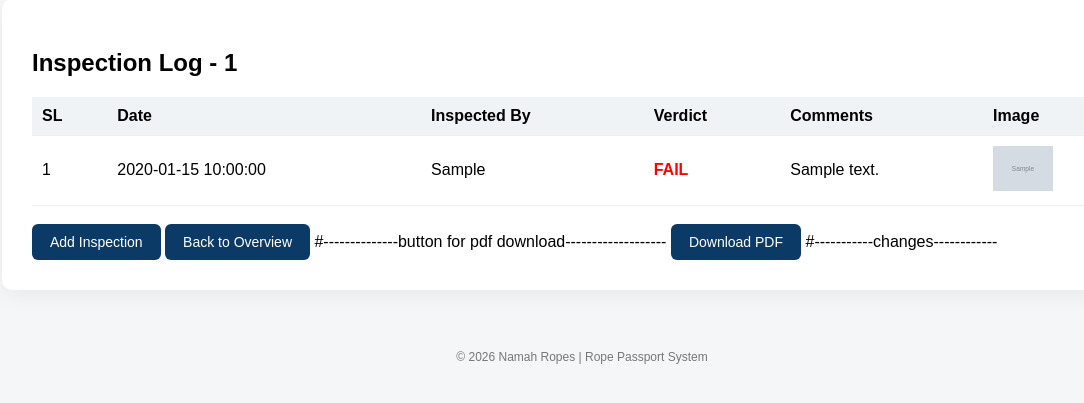
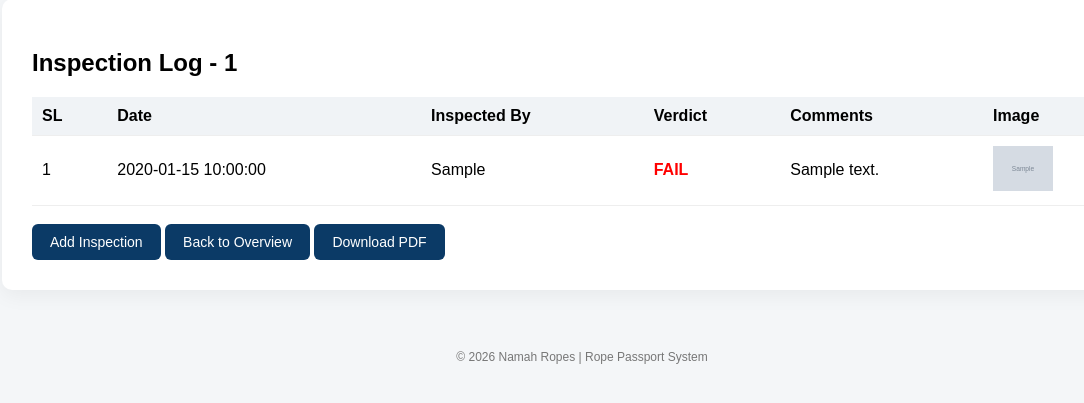
Before and after one commit to rohan-namahropes/passport, a Flask app: page /rope/1/inspections in a window 1280 px wide. Shown: the part 107-510 px from the top of the page, without its empty margins (58-1142 px from the left). Run offline with Flask 3, Linux system fonts and the light colour scheme; grey boxes marked "Sample" are stand-in pictures; a database or web service that is not in the repository returns one stand-in record (values such as "Sample title"); some libraries are stand-ins or nearby versions.

Commit message:
Clean up comments in inspections.html
Removed comments related to PDF download button.

```diff
--- a/templates/inspections.html
+++ b/templates/inspections.html
@@ -45,9 +45,6 @@
 <br>
 <a class="btn" href="/rope/{{ rope_id }}/inspections/add-new">Add Inspection</a>
 <a class="btn" href="/rope/{{ rope_id }}">Back to Overview</a>
-
-#--------------button for pdf download-------------------
-
 <button class="btn" onclick="downloadPDF()">Download PDF</button>
 
 <script>
@@ -65,7 +62,4 @@ function downloadPDF() {
         });
 }
 </script>
-
-#-----------changes------------
-
 {% endblock %}
```
